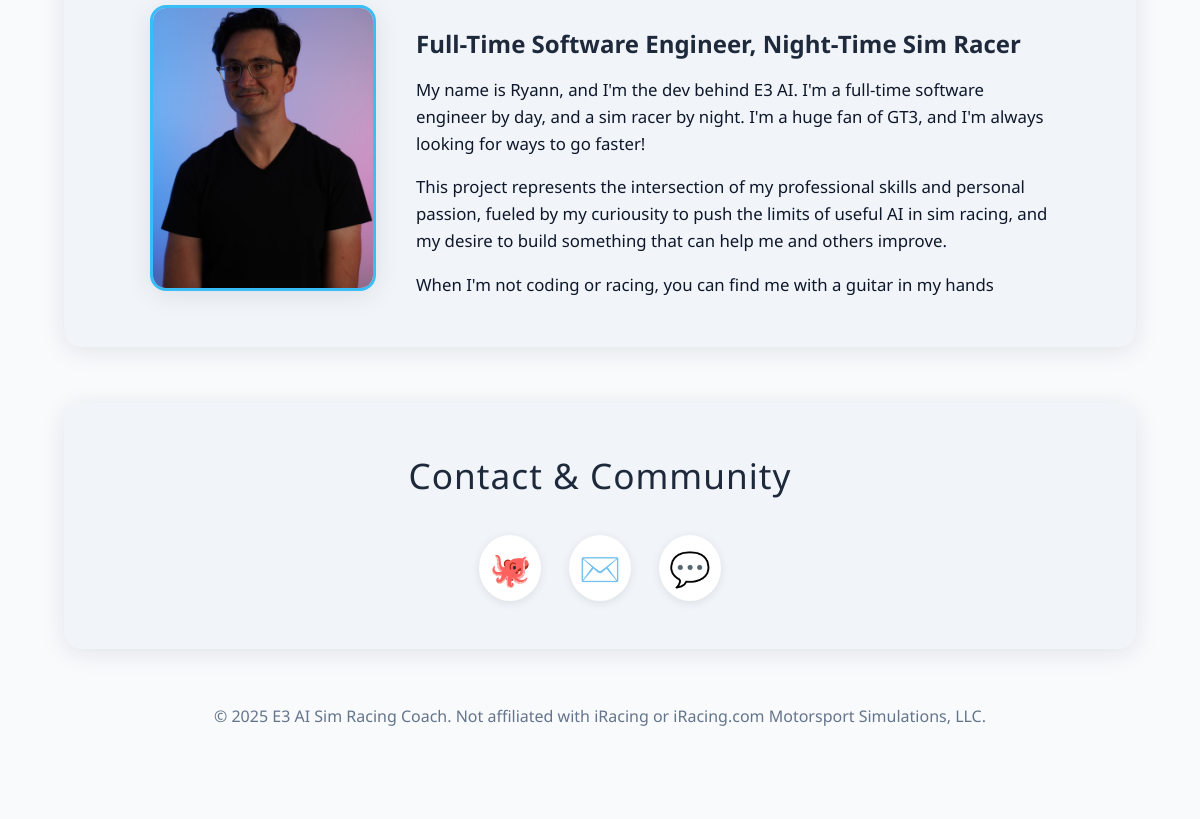
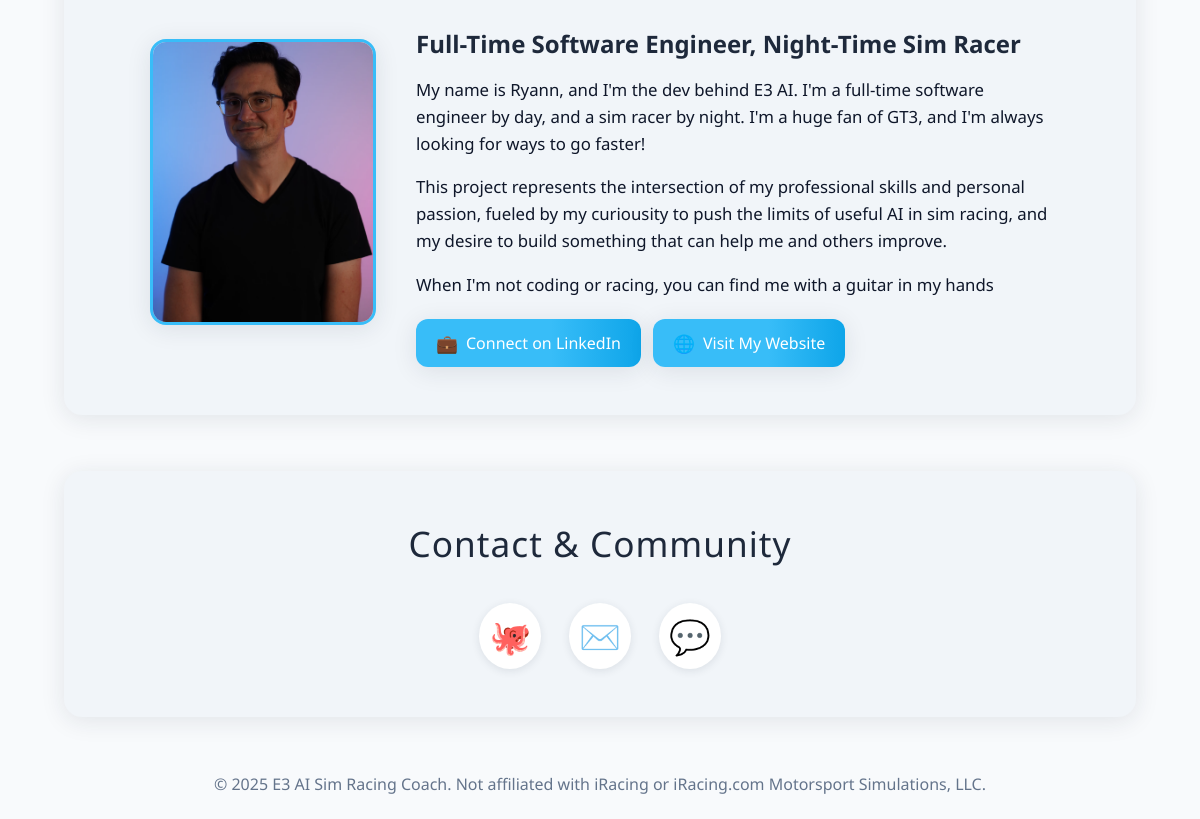
Before and after one commit to rechandler/gt3-ai-coaching, an Electron app: page docs/index.html in a window 1200 px wide. Shown: the part 2969-3788 px from the top of the page. Before the commit the page ends 3720 px from the top, so only its background shows below. Drawn offline with Linux system fonts and the light colour scheme.

Commit message:
Update index.html

```diff
--- a/docs/index.html
+++ b/docs/index.html
@@ -441,6 +441,33 @@
     .developer-info p:last-child {
       margin-bottom: 0;
     }
+    .developer-links {
+      margin-top: 20px;
+      display: flex;
+      gap: 12px;
+      flex-wrap: wrap;
+    }
+    .developer-link {
+      display: inline-flex;
+      align-items: center;
+      gap: 8px;
+      background: linear-gradient(90deg, var(--accent) 60%, var(--accent2) 100%);
+      color: #fff;
+      text-decoration: none;
+      padding: 12px 20px;
+      border-radius: 12px;
+      font-weight: 500;
+      font-size: 1rem;
+      transition: transform var(--transition), box-shadow var(--transition);
+      box-shadow: var(--shadow);
+    }
+    .developer-link:hover {
+      transform: translateY(-2px);
+      box-shadow: 0 6px 20px rgba(30, 41, 59, 0.15);
+    }
+    .link-icon {
+      font-size: 1.1rem;
+    }
 
     footer {
       text-align: center;
@@ -832,6 +859,16 @@
           <p>My name is Ryann, and I'm the dev behind E3 AI. I'm a full-time software engineer by day, and a sim racer by night. I'm a huge fan of GT3, and I'm always looking for ways to go faster!</p>
           <p>This project represents the intersection of my professional skills and personal passion, fueled by my curiousity to push the limits of useful AI in sim racing, and my desire to build something that can help me and others improve.</p>
           <p>When I'm not coding or racing, you can find me with a guitar in my hands</p>
+          <div class="developer-links">
+            <a href="https://www.linkedin.com/in/ryannchandler" target="_blank" class="developer-link">
+              <span class="link-icon">💼</span>
+              Connect on LinkedIn
+            </a>
+            <a href="https://ryannchandler.dev" target="_blank" class="developer-link">
+              <span class="link-icon">🌐</span>
+              Visit My Website
+            </a>
+          </div>
         </div>
     </div>
   </section>
```
Lines whose indentation alone changed are shown as unchanged.
